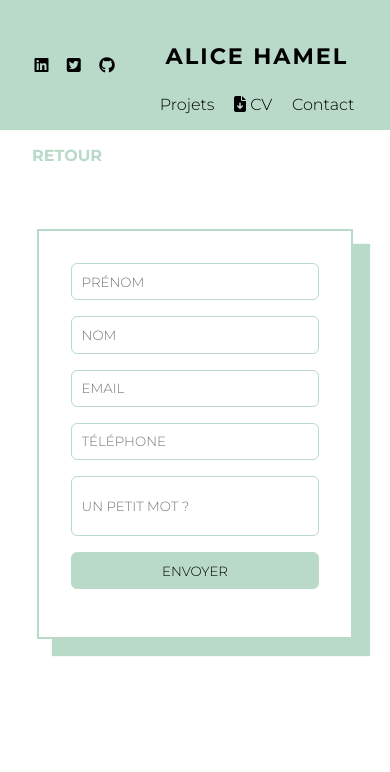
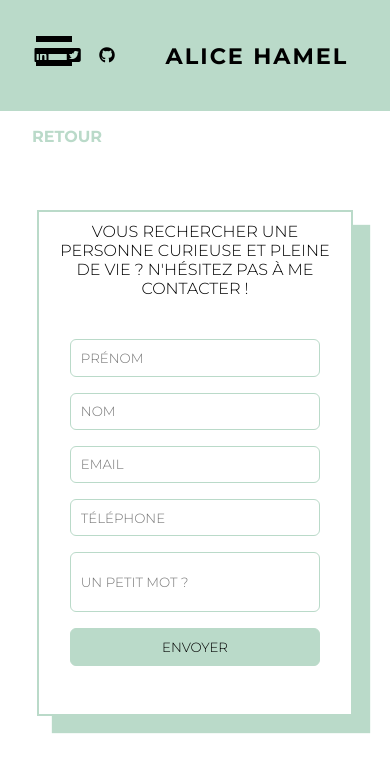
Before and after one commit to ahamel1/checkpoint4, a React (Create React App) app in the folder front/: page /contact in a window 390 px wide. Shown: the top 772 px of the page. Built offline with nearby package versions, Linux system fonts and the light colour scheme.

Commit message:
menu burger added in mobile version

```diff
--- a/front/package.json
+++ b/front/package.json
@@ -10,9 +10,10 @@
     "axios": "^0.19.2",
     "material-table": "^1.66.0",
     "react": "^16.13.1",
+    "react-burger-menu": "^2.7.1",
     "react-dom": "^16.13.1",
     "react-router-dom": "^5.2.0",
-    "react-scripts": "3.4.1",
+    "react-scripts": "^3.4.3",
     "react-toastify": "^6.0.8",
     "styled-components": "^5.1.1"
   },
--- /dev/null
+++ b/front/src/components/BurgerMenu.jsx
@@ -0,0 +1,16 @@
+import React from "react";
+import "./burgermenu.css";
+import cvPdf from "../data/CV 2019 ALTERNANCE.pdf";
+import { Link } from "react-router-dom";
+import { slide as Menu } from "react-burger-menu";
+
+export default function BurgerMenu() {
+	return (
+		<Menu right width={"80%"}>
+			<Link to="/contact">Contact</Link>
+			<a href={cvPdf} download>
+				<span className="fas fa-file-download"></span> CV
+			</a>
+		</Menu>
+	);
+}
--- a/front/src/components/Form.jsx
+++ b/front/src/components/Form.jsx
@@ -5,6 +5,7 @@ import styled from "styled-components";
 
 const Container = styled.div`
 	display: flex;
+	flex-direction: column;
 	justify-content: center;
 	align-items: center;
 	border: solid 2px #badac9;
@@ -17,6 +18,12 @@ const Container = styled.div`
     margin: 3rem auto;
     height: 100%;
   `}
+`;
+
+const Text = styled.p`
+	text-transform: uppercase;
+	padding: 0.6rem;
+	text-align: center;
 `;
 
 const FormContainer = styled.form`
@@ -105,6 +112,10 @@ export default function Form() {
 	};
 	return (
 		<Container>
+			<Text>
+				Vous rechercher une personne curieuse et pleine de vie ? N'hésitez pas à
+				me contacter !
+			</Text>
 			<FormContainer onSubmit={postPerson}>
 				<ToastContainer
 					position="bottom-center"
--- a/front/src/components/Navigation.jsx
+++ b/front/src/components/Navigation.jsx
@@ -3,6 +3,7 @@ import { Link } from "react-router-dom";
 import styled from "styled-components";
 import { Flex, ContainerListItem, ListItem } from "../mainStyle";
 import { TitleH1 } from "../titles";
+import BurgerMenu from "./BurgerMenu";
 import cvPdf from "../data/CV 2019 ALTERNANCE.pdf";
 
 const NavContainer = styled.nav`
@@ -79,8 +80,9 @@ export default function Navigation() {
 			<Flex center flexb70 mobilefd mobilemr>
 				<Flex center mobileml0>
 					<TitleH1 to="/">Alice Hamel</TitleH1>
+					<BurgerMenu />
 				</Flex>
-        <Flex flexend acenter se mr3 mobilemr>
+				<Flex flexend acenter se mr3 mobilemr mobilebm>
 					<ButtonNavLink href="#mesprojets">Projets</ButtonNavLink>
 					<ButtonNavLink href={cvPdf} download>
 						<span className="fas fa-file-download"></span> CV
--- /dev/null
+++ b/front/src/components/burgermenu.css
@@ -0,0 +1,57 @@
+.bm-burger-button {
+	display: none;
+}
+
+@media screen and (max-width: 1200px) {
+	.bm-burger-button {
+		display: block;
+		position: fixed;
+		width: 36px;
+		height: 30px;
+		left: 36px;
+		top: 36px;
+	}
+
+	/* Color/shape of burger icon bars */
+	.bm-burger-bars {
+		background: black;
+	}
+
+	/* Color/shape of burger icon bars on hover*/
+	.bm-burger-bars-hover {
+		background: #678a77;
+	}
+
+	/* Position and sizing of clickable cross button */
+	.bm-cross-button {
+		height: 30px;
+		width: 30px;
+	}
+
+	/* Color/shape of close button cross */
+	.bm-cross {
+		background: white;
+	}
+
+	/*
+  Sidebar wrapper styles
+  Note: Beware of modifying this element as it can break the animations - you should not need to touch it in most cases
+  */
+	.bm-menu-wrap {
+		position: fixed;
+		height: 100%;
+	}
+
+	/* General sidebar styles */
+	.bm-menu {
+		background: #678a77;
+		padding: 2.5em 1.5em 0;
+		font-size: 1.15em;
+	}
+
+	a.bm-item {
+		color: white;
+		text-align: center;
+		text-decoration: none;
+	}
+}
--- a/front/src/mainStyle.jsx
+++ b/front/src/mainStyle.jsx
@@ -26,6 +26,10 @@ export const Flex = styled.div`
     justify-content: ${(props) => props.mobilecenter && "center"};
     align-items: ${(props) => props.mobileacenter && "center"};
   `};
+
+	${(props) => props.theme.mediaMax.xLarge`
+    display: ${(props) => props.mobilebm && "none"};
+`};
 `;
 
 export const ListItem = styled.li`
```
Also changed, not shown: 1 other file (tests, documents, lock files or other folders). Lines whose indentation alone changed are shown as unchanged.
